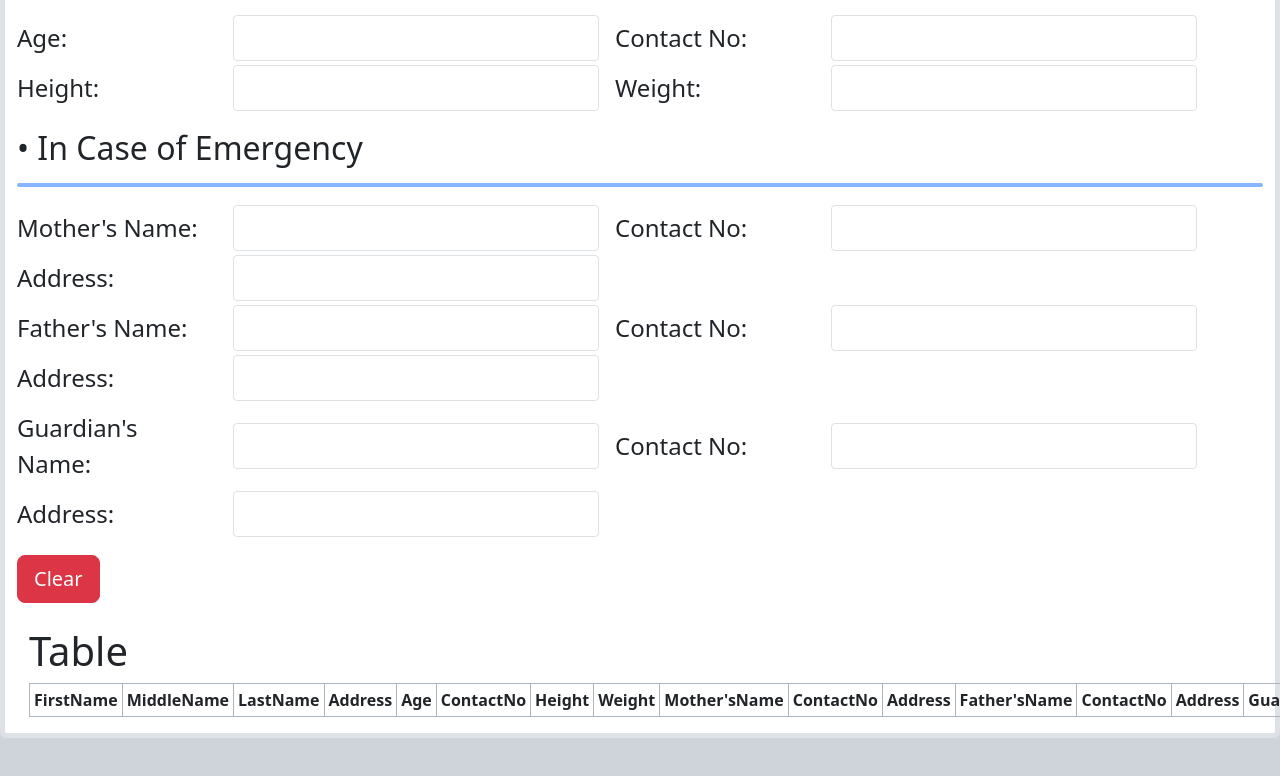
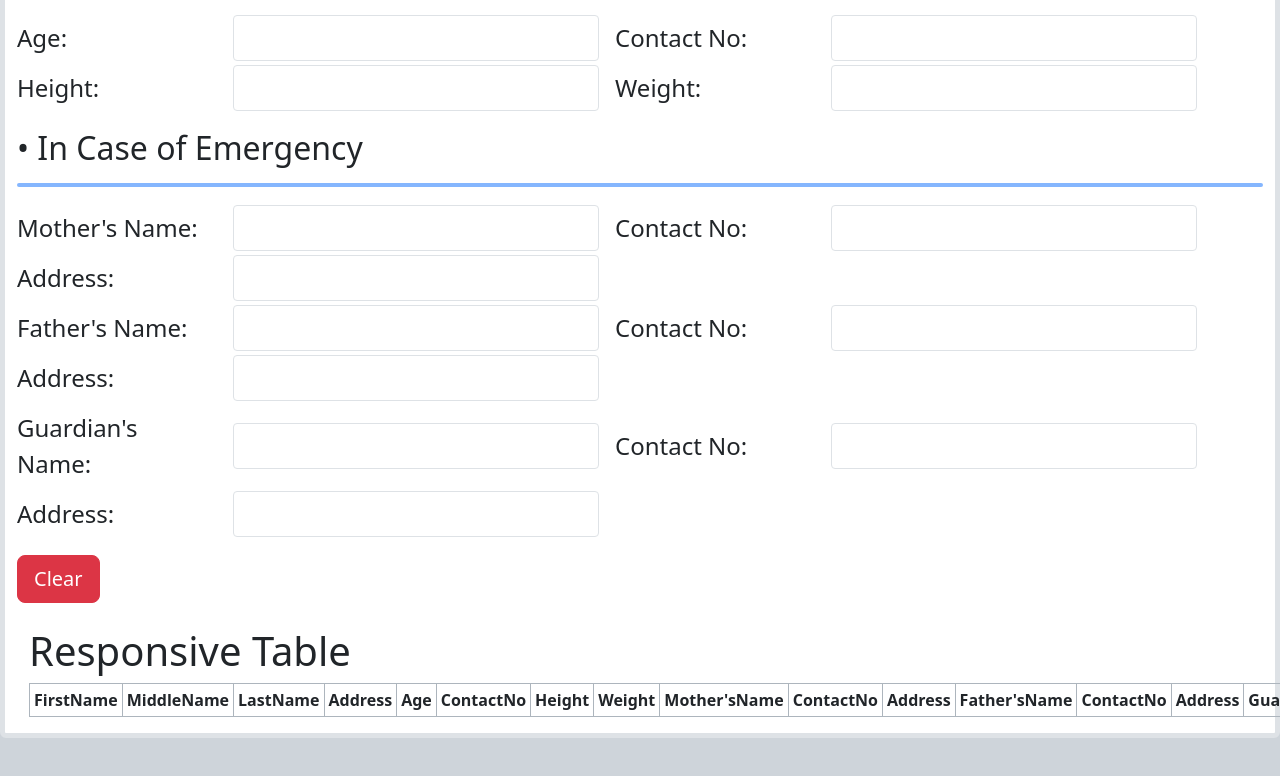
Before and after one commit to jhay20x/jhay20x.github.io, a plain HTML site: page index.html in a window 1280 px wide. Shown: the part 674-1450 px from the top of the page. Drawn offline with Linux system fonts and the light colour scheme.

Commit message:
Update index.html

```diff
--- a/index.html
+++ b/index.html
@@ -233,8 +233,8 @@
         <br>
 
         <div class="container">
-        <h1>Table</h1>
-        <table class="table table-sm table-responsive table-striped table-hover table-bordered border-dark-subtle align-middle" id="myTable">
+        <h1>Responsive Table</h1>
+        <table style="overflow-x:auto;" class="table table-sm table-responsive table-striped table-hover table-bordered border-dark-subtle align-middle" id="myTable">
             <thead>
                 <tr>
                     <th>FirstName</th>
```
